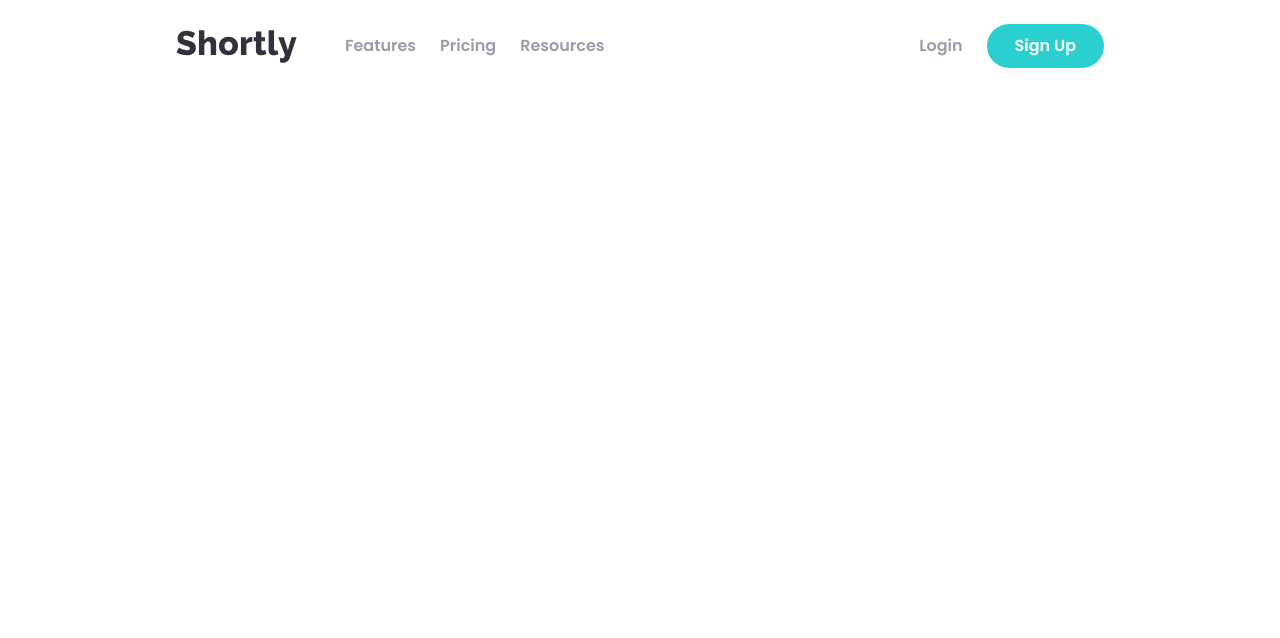
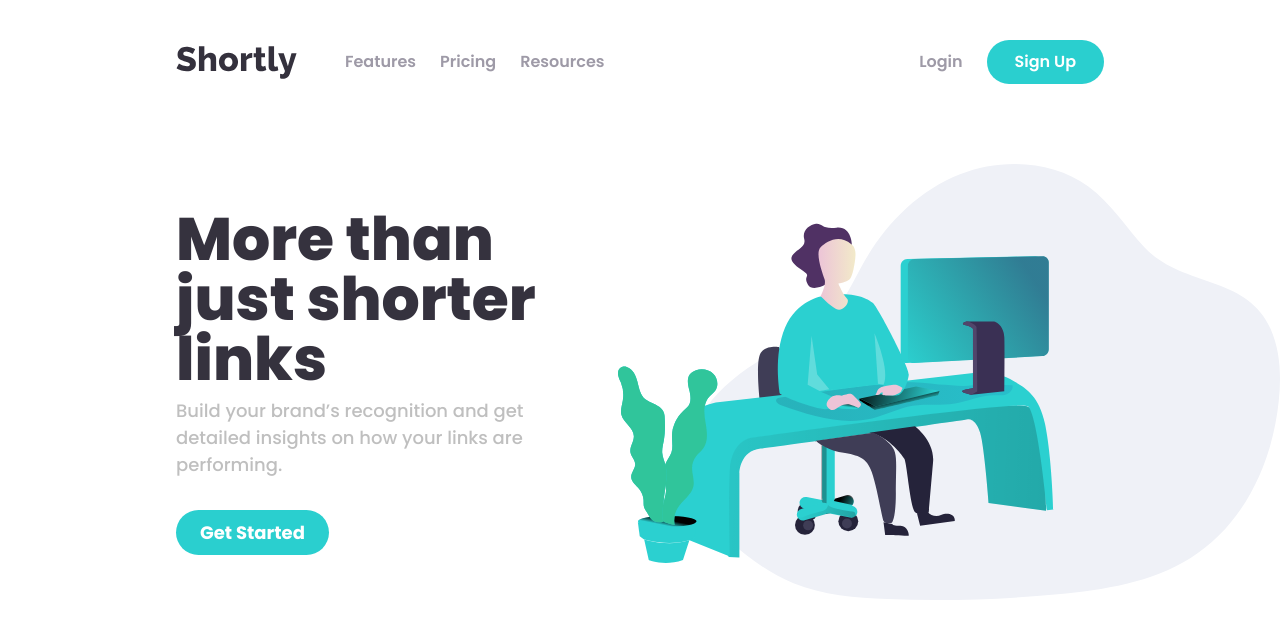
Before and after one commit to Maclemon17/Shorty, a React (Vite) app: page / in a window 1280 px wide. Shown: the top 638 px of the page. Built offline with nearby package versions, Linux system fonts and the light colour scheme.

Commit message:
Refactor Hero and Navbar components for improved layout and styling

```diff
--- a/src/components/Hero.tsx
+++ b/src/components/Hero.tsx
@@ -2,22 +2,22 @@ import heroImage from '../assets/images/illustration-working.svg';
 
 const Hero = () => {
     return (
-        <section className="container hero">
+        <section className="px-8 py-10 lg:pl-44 lg:pr-0" id='hero'>
 
-            <div className="flex justify-between items-center">
-                <div className="hero-text-box items-center justify-between">
-                    <h1 className="text-[42px] font-bold">More than just shorter links</h1>
+            <div className="flex flex-col-reverse md:flex-row justify-between items-center gap-10">
+                <div className="hero-text-box flex-1 text-center md:text-left">
+                    <h1 className="text-5xl md:text-6xl text-dark-blue font-extrabold">More than just shorter links</h1>
 
-                    <div className='bloc'>
-                        <p className="text-gray font-bold">Build your brand’s recognition and get detailed insights
-                            on how your links are performing.</p>
+                    <p className="text-gray font-medium mt-4 md:mt-2 mb-8">
+                        Build your brand’s recognition and get detailed insights
+                        on how your links are performing.
+                    </p>
 
-                        <button className='rounded-full py-[9px] px-[24px] text-white font-bold bg-cyan'>Get Started</button>
-                    </div>
+                    <button className='rounded-full py-4 md:py-[9px] px-15 md:px-[24px] text-white font-bold bg-cyan'>Get Started</button>
                 </div>
 
-                <div className="hero-img-box w-10/12">
-                    <img src={heroImage} alt="illustration-working" />
+                <div className="hero-img-box md:w-3/5">
+                    <img src={heroImage} alt="illustration-working" className="-right-30" />
 
                 </div>
             </div>
--- a/src/components/Navbar.tsx
+++ b/src/components/Navbar.tsx
@@ -14,7 +14,7 @@ const Navbar = () => {
 
 
     return (
-        <header className="bg-white px-10 py-6 lg:px-44">
+        <header className="bg-white px-10 py-10 lg:px-44">
             <div className="flex items-center justify-between">
                 {/* LOGO */}
                 <div className="flex items-center gap-12">
@@ -46,7 +46,7 @@ const Navbar = () => {
                 </div>
             </div>
 
-            <div className={`${openNav ? "translate-x-0" : "-translate-x-full hidden"} lg:hidden flex flex-col text-center gap-10 absolute top-20 left-10 right-10 p-10  h-fit bg-dark-blue text-xl rounded-2xl`}>
+            <div className={`${openNav ? "translate-x-0" : "-translate-x-full hidden"} md:hidden flex flex-col text-center gap-10 absolute top-20 left-10 right-10 p-10  h-fit bg-dark-blue text-xl rounded-2xl`}>
                 <nav>
                     <ul className="flex flex-col items-center gap-6 text-[16px] font-semibold text-gray cursor-pointer transition">
                         <li className="hover:text-black"><a href="/">Features</a></li>
@@ -54,6 +54,8 @@ const Navbar = () => {
                         <li className="hover:text-black"><a href="/">Resources</a></li>
                     </ul>
                 </nav>
+
+                <hr className="text-grayish-violet opacity-50" />
 
                 <div className="flex flex-col items-center gap-6 text-grayish-violet text-[16px] font-semibold transition">
                     <button className="hover:text-black">Login</button>
--- a/src/pages/Home.tsx
+++ b/src/pages/Home.tsx
@@ -1,5 +1,4 @@
-import Footer from "../components/Footer"
-import Header from "../components/Header"
+// import Footer from "../components/Footer"
 import Hero from "../components/Hero"
 import Navbar from "../components/Navbar"
 
@@ -8,11 +7,10 @@ const Home = () => {
     return (
         <>
             {/* HEADER */}
-            {/* <Header /> */}
             <Navbar />
             {/* MAIN */}
             <main>
-                {/* <Hero /> */}
+                <Hero />
             </main>
 
             {/* FOOTER */}
```
